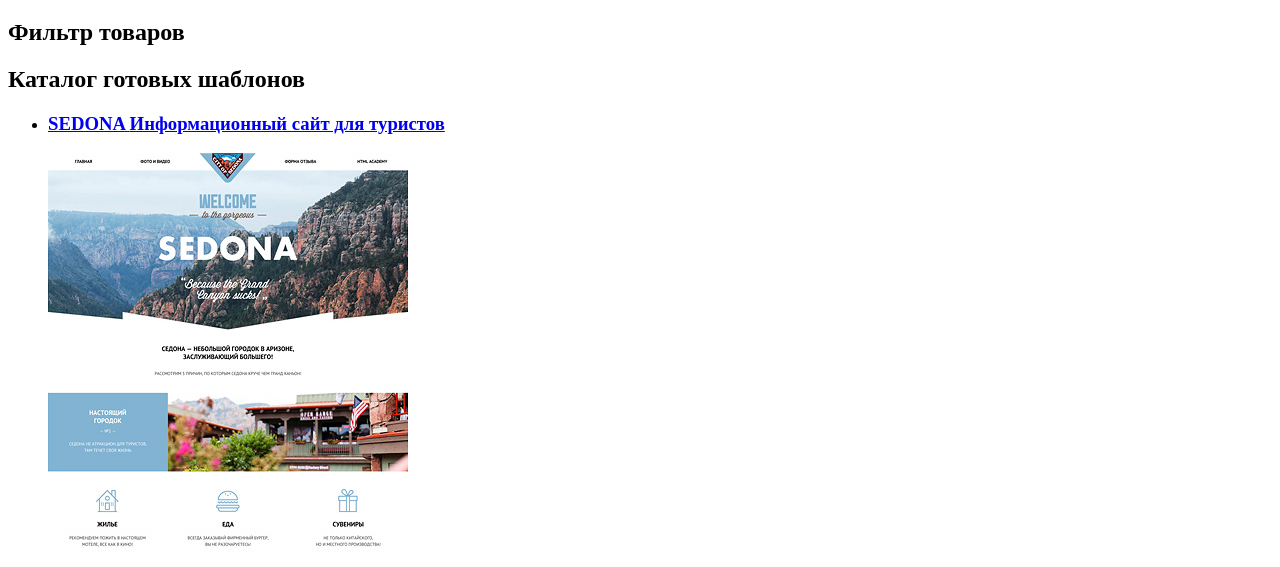
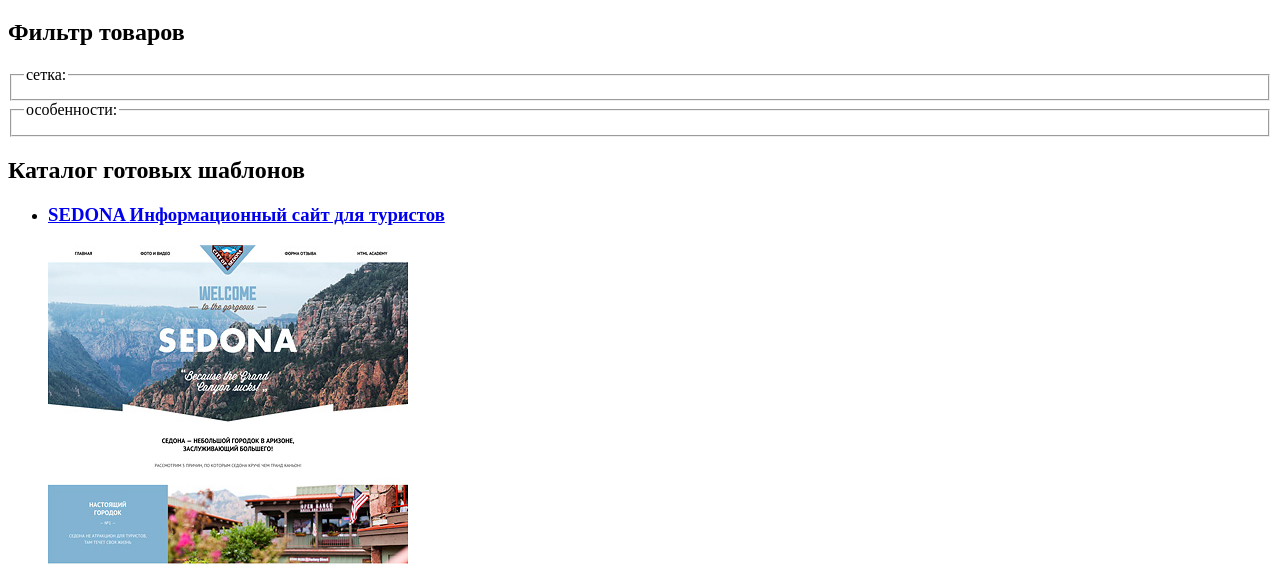
Before and after one commit to eugenetrubin/839061-nerds-24, a plain HTML site: page catalog.html in a window 1280 px wide. Shown: the part 260-827 px from the top of the page. Drawn offline with Linux system fonts and the light colour scheme.

Commit message:
add 2 fieldset

```diff
--- a/catalog.html
+++ b/catalog.html
@@ -29,7 +29,14 @@
       <section class="filters">
         <h2 class="visually-hidden">Фильтр товаров</h2>
         <form class="filter" method="get" action="http://echo.htmlacademy.ru">
-<!-- Здесь будет форма -->
+          <fieldset>
+          <legend>cетка:</legend>
+
+          </fieldset>
+          <fieldset>
+          <legend>особенности:</legend>
+
+          </fieldset>
         </form>
       </section>
       <section class="catalog">
```
